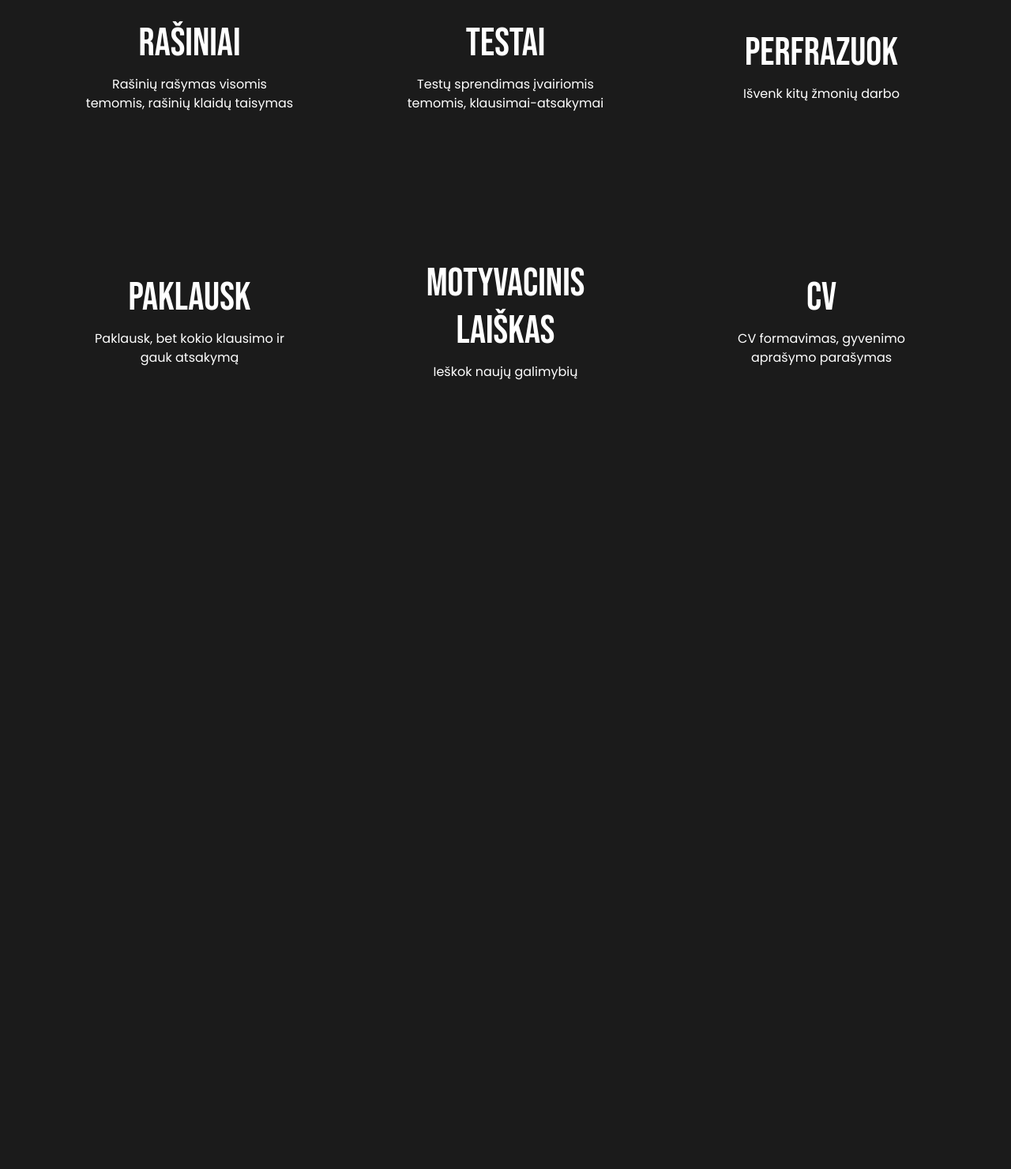
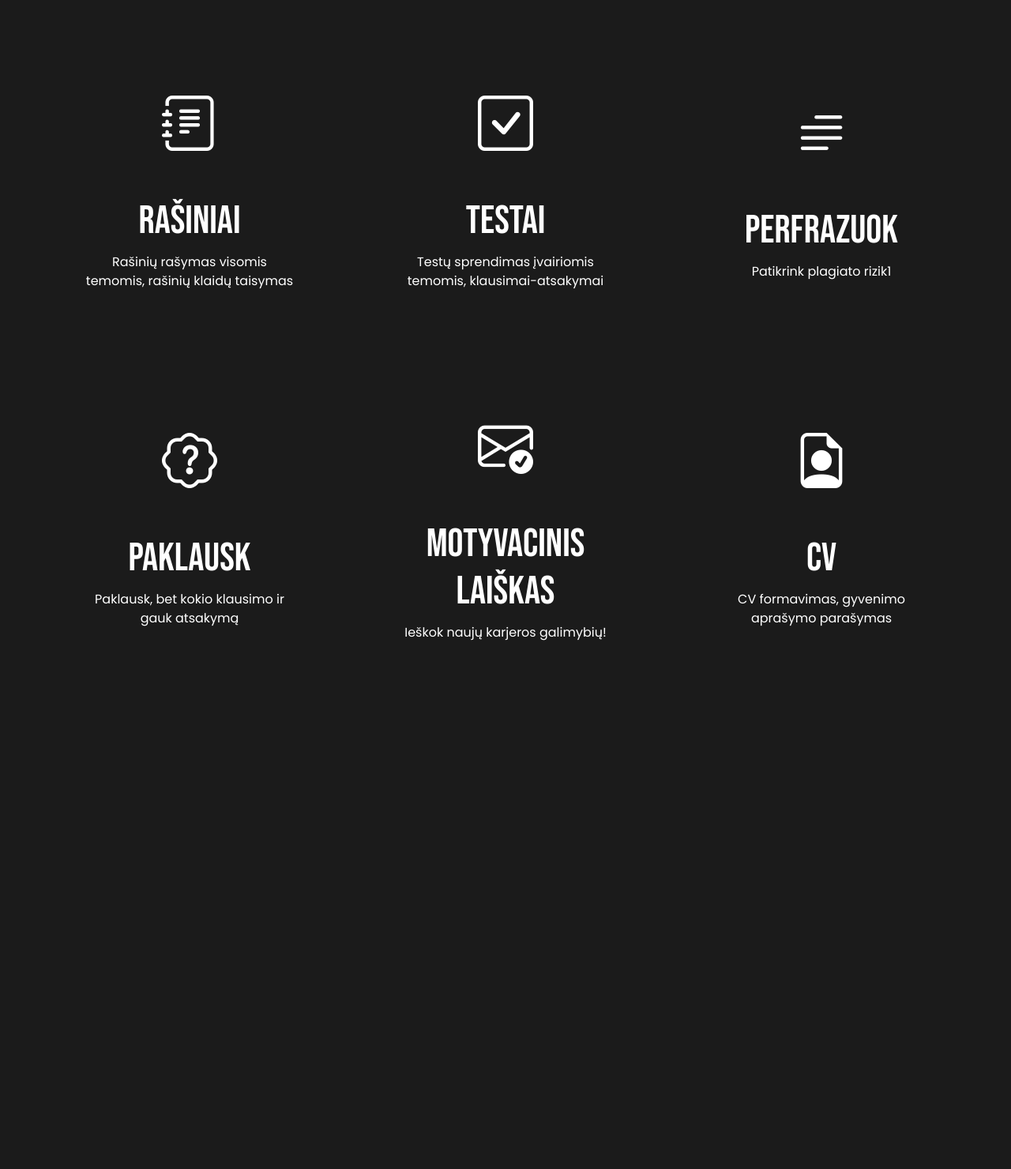
Before and after one commit to Erneeh/Essay-1, a Django app: page /services/ in a window 1280 px wide. Shown: the part 120-1600 px from the top of the page at 79% size. After the commit the page ends 931 px from the top, so only its background shows below. Run offline with Django 3.2, Linux system fonts and the light colour scheme; some libraries are stand-ins or nearby versions.

Commit message:
pridėti bootstrap iconai prie paslaugu

```diff
--- a/Projektas/myapp/static/css/header.css
+++ b/Projektas/myapp/static/css/header.css
@@ -16,7 +16,6 @@ nav{
   justify-content: space-between;
   padding: 0 50px 0 100px;
   flex-wrap: wrap;
-  position: fixed;
 }
 
 nav .logo a, nav .logo a:visited {
--- a/Projektas/myapp/static/css/services.css
+++ b/Projektas/myapp/static/css/services.css
@@ -10,17 +10,15 @@
   color: white;
 }
 
-body {
-	margin: auto;
-}
+
 
 .kunas {
 	align-items: center;
 	justify-content: center;
+	min-height: 100vh;
 	font-family: poppins;
 	text-align: center;
 	color: white;
-	height: 200vh;
 }
 
 .wrapper {
@@ -65,3 +63,8 @@ body {
 .box-area:hover p {
 	color: #29fd53;
 }
+
+.wrapper a, .wrapper a:hover {
+	text-decoration: none;
+	color: white;
+}
--- a/Projektas/myapp/templates/services.html
+++ b/Projektas/myapp/templates/services.html
@@ -8,6 +8,7 @@
         <link href="https://fonts.googleapis.com/css2?family=Bebas+Neue&display=swap" rel="stylesheet">
         <link href="https://fonts.googleapis.com/css2?family=Poppins&display=swap" rel="stylesheet">
         <link href="https://cdn.lineicons.com/3.0/lineicons.css" rel="stylesheet">
+        <link rel="stylesheet" href="https://cdn.jsdelivr.net/npm/bootstrap-icons@1.10.3/font/bootstrap-icons.css">
         {% load static %}
         <link rel="stylesheet" href="{% static 'css/services.css' %}">
         {% load bootstrap5 %}
@@ -17,48 +18,68 @@
     <body>
         <div class="kunas">
             <div class="wrapper">
+
+                <a href="/">
                     <div class="box-area">
                         <div class="icon-area">
-                        <i class="lni lni-text-align-left"></i>
+                            <i class="bi bi-journal-text"></i>
                         </div>
                         <h6>Rašiniai</h6>
                         <p>Rašinių rašymas visomis temomis, rašinių klaidų taisymas</p>
                     </div>
+                </a>
+
+                <a href="/">
                     <div class="box-area custom">
                         <div class="icon-area">
-                        <i class="lni lni-list"></i>
+                            <i class="bi bi-check-square"></i>
                         </div>
                         <h6>Testai</h6>
                         <p>Testų sprendimas įvairiomis temomis, klausimai-atsakymai</p>
                     </div>
+                </a>
+
+                <a href="/">
                     <div class="box-area">
                         <div class="icon-area">
-                        <i class="lni lni-postcard"></i>
+                            <i class="bi bi-text-paragraph"></i>
                         </div>
                         <h6>Perfrazuok</h6>
-                    <p>Išvenk kitų žmonių darbo</p>
+                        <p>Patikrink plagiato rizik1</p>
                     </div>
+                </a>
+
+                <a href="/">
                     <div class="box-area">
                         <div class="icon-area">
-                        <i class="lni lni-postcard"></i>
+                            <i class="bi bi-patch-question"></i>
                         </div>
                         <h6>Paklausk</h6>
                         <p>Paklausk, bet kokio klausimo ir gauk atsakymą</p>
                     </div>
+                </a>
+
+                <a href="/">
                     <div class="box-area">
                         <div class="icon-area">
-                        <i class="lni lni-postcard"></i>
+                            <i class="bi bi-envelope-check"></i>
                         </div>
                         <h6>Motyvacinis laiškas</h6>
-                    <p>Ieškok naujų galimybių</p>
+                        <p>Ieškok naujų karjeros galimybių!</p>
                     </div>
+                </a>
+
+                <a href="/">
                     <div class="box-area">
                         <div class="icon-area">
-                        <i class="lni lni-postcard"></i>
+                            <i class="bi bi-file-earmark-person"></i>
                         </div>
                         <h6>CV</h6>
                         <p>CV formavimas, gyvenimo aprašymo parašymas</p>
                     </div>
+                </a>
+
+
             </div>
         </div>
     </body>
```
Lines whose indentation alone changed are shown as unchanged.
